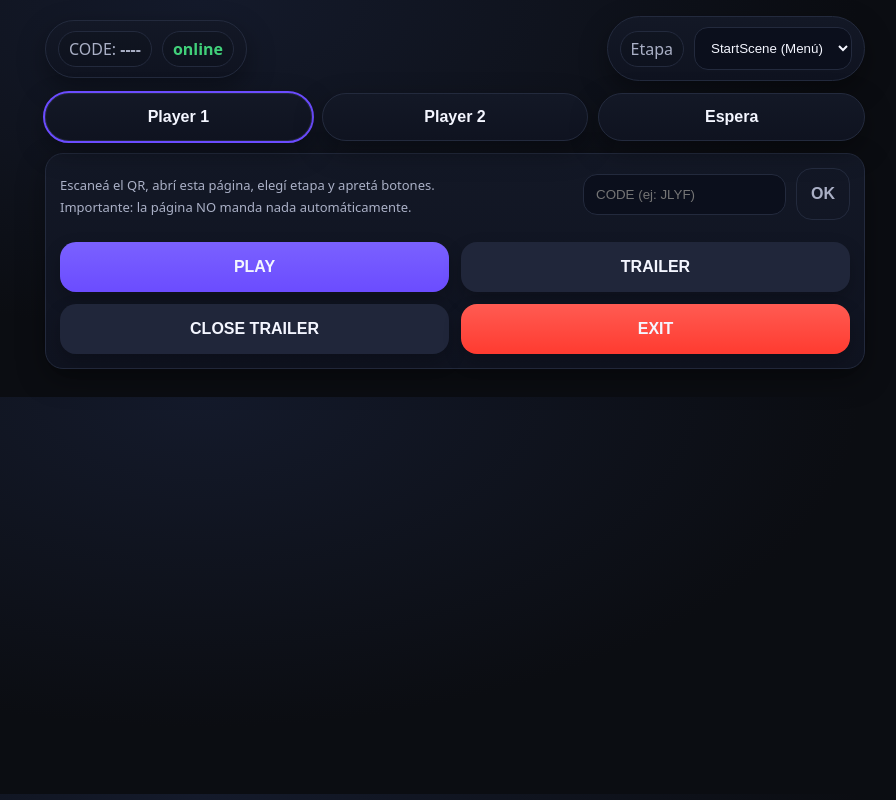
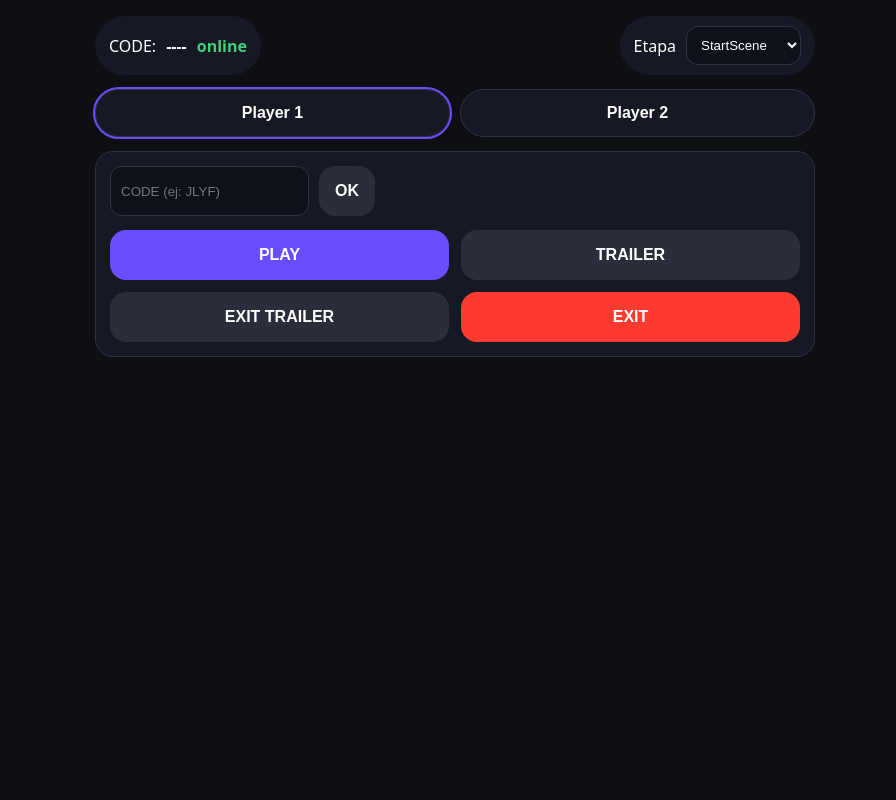
Before and after one commit to yaninaferesin-pixel/angry-remote, a website: page public/index.html in a window 1280 px wide. Shown: the whole page, without its empty margins (185-1081 px from the left). Drawn offline with Linux system fonts and the light colour scheme.

Commit message:
Update index.html

```diff
--- a/public/index.html
+++ b/public/index.html
@@ -1,92 +1,106 @@
 <!doctype html>
 <html lang="es">
 <head>
-  <meta charset="utf-8" />
-  <meta name="viewport" content="width=device-width,initial-scale=1" />
+<meta charset="utf-8">
+<meta name="viewport" content="width=device-width,initial-scale=1">
 <title>Angry Remote</title>
 
 <style>
 :root{
-      --bg:#0b0d12;
-      --panel:#131826;
-      --panel2:#0f1320;
-      --line:#232a3d;
-      --btn:#20263a;
-      --btnHi:#6b4cff;
+  --bg:#0e0f13;
+  --panel:#161823;
+  --btn:#2a2d3a;
+  --primary:#6b4cff;
   --danger:#ff3b30;
-      --text:#f4f6ff;
-      --muted:#aab0c6;
-      --radius:18px;
-      --shadow: 0 10px 28px rgba(0,0,0,.35);
-      font-family: system-ui, -apple-system, Segoe UI, Roboto, Arial, sans-serif;
+  --text:#ffffff;
+  --muted:#9aa0b6;
+  font-family: system-ui, -apple-system, Segoe UI, Roboto, Arial;
 }
 
-    body{margin:0;background:radial-gradient(1200px 600px at 30% 0%, #141a2b 0%, var(--bg) 55%); color:var(--text);}
-    .wrap{max-width:820px;margin:0 auto;padding:16px 14px 28px;}
-    .top{display:flex;gap:10px;flex-wrap:wrap;align-items:center;justify-content:space-between;margin-bottom:12px;}
-    .chip{
-      background:linear-gradient(180deg, var(--panel) 0%, var(--panel2) 100%);
-      border:1px solid var(--line);
+body{
+  margin:0;
+  background:var(--bg);
+  color:var(--text);
+}
+
+.wrap{
+  max-width:720px;
+  margin:auto;
+  padding:16px;
+}
+
+.top{
+  display:flex;
+  justify-content:space-between;
+  gap:10px;
+  flex-wrap:wrap;
+}
+
+.badge{
+  background:var(--panel);
+  padding:10px 14px;
   border-radius:999px;
-      padding:10px 12px;
-      display:flex;gap:10px;align-items:center;
-      box-shadow: var(--shadow);
+  display:flex;
+  gap:10px;
+  align-items:center;
 }
-    .pill{
-      border:1px solid var(--line);
-      border-radius:999px;
-      padding:6px 10px;
-      color:var(--muted);
-      background:rgba(0,0,0,.10);
+
+.ok{ color:#41d07a; font-weight:700; }
+
+.tabs{
+  display:flex;
+  gap:10px;
+  margin:14px 0;
 }
-    .ok{color:#41d07a;font-weight:800}
 
-    .tabs{display:flex;gap:10px;margin:12px 0;}
 .tab{
   flex:1;
-      background:linear-gradient(180deg, var(--panel) 0%, var(--panel2) 100%);
-      border:1px solid var(--line);
-      color:var(--text);
-      padding:14px 12px;
+  background:var(--panel);
+  border:1px solid #2d3146;
+  color:white;
+  padding:14px;
   border-radius:999px;
-      font-weight:800;
-      box-shadow: var(--shadow);
+  font-weight:700;
 }
-    .tab.active{outline:2px solid var(--btnHi);}
+
+.tab.active{
+  outline:2px solid var(--primary);
+}
 
 .panel{
-      background:linear-gradient(180deg, var(--panel) 0%, var(--panel2) 100%);
-      border-radius:var(--radius);
+  background:var(--panel);
+  border-radius:18px;
   padding:14px;
-      border:1px solid var(--line);
-      box-shadow: var(--shadow);
+  border:1px solid #2d3146;
 }
-    .row{display:flex;gap:10px;flex-wrap:wrap;align-items:center;justify-content:space-between;}
-    .hint{color:var(--muted);font-size:13px;margin-top:6px;line-height:1.2}
 
-    select,input{
-      background:#0b0f1c;
-      color:var(--text);
-      border:1px solid var(--line);
-      border-radius:14px;
-      padding:12px 12px;
-      outline:none;
+.grid{
+  display:grid;
+  grid-template-columns:1fr 1fr;
+  gap:12px;
+  margin-top:14px;
 }
-    input{min-width:140px}
 
-    .grid{display:grid;grid-template-columns:1fr 1fr;gap:12px;margin-top:14px;}
 button{
-      border:0;border-radius:16px;padding:16px 14px;font-weight:900;
-      background:var(--btn);color:var(--text);font-size:16px;
-      box-shadow: 0 8px 18px rgba(0,0,0,.22);
-      transition: transform .05s ease;
+  border:0;
+  border-radius:16px;
+  padding:16px;
+  font-size:16px;
+  font-weight:800;
+  background:var(--btn);
+  color:white;
 }
-    button:active{transform: scale(.99);}
-    button.primary{background:linear-gradient(180deg, #7a61ff 0%, var(--btnHi) 100%);}
-    button.danger{background:linear-gradient(180deg, #ff5b52 0%, var(--danger) 100%);}
-    button.ghost{background:transparent;border:1px solid var(--line);box-shadow:none;color:var(--muted);}
 
-    .spacer{height:8px}
+button.primary{ background:var(--primary); }
+button.danger{ background:var(--danger); }
+
+input, select{
+  background:#0f111a;
+  color:white;
+  border:1px solid #2d3146;
+  border-radius:12px;
+  padding:10px;
+}
 </style>
 </head>
 
@@ -94,196 +108,119 @@
 <div class="wrap">
 
   <div class="top">
-      <div class="chip">
-        <div class="pill">CODE: <b id="codeLabel">----</b></div>
-        <div class="pill"><span class="ok" id="online">online</span></div>
+    <div class="badge">
+      CODE: <b id="codeLabel">----</b>
+      <span class="ok">online</span>
     </div>
 
-      <div class="chip">
-        <span class="pill">Etapa</span>
+    <div class="badge">
+      Etapa
       <select id="stage">
-          <option value="start">StartScene (Menú)</option>
-          <option value="select">LevelSelect</option>
-          <option value="level">Level (Gameplay)</option>
-          <option value="wait">Espera (Linda)</option>
+        <option value="start">StartScene</option>
+        <option value="select">Level Select</option>
+        <option value="level">Gameplay</option>
       </select>
     </div>
   </div>
 
   <div class="tabs">
-      <button class="tab active" id="tabP1">Player 1</button>
-      <button class="tab" id="tabP2">Player 2</button>
-      <button class="tab" id="tabW">Espera</button>
+    <button class="tab active" id="p1">Player 1</button>
+    <button class="tab" id="p2">Player 2</button>
   </div>
 
   <div class="panel">
-      <div class="row">
-        <div>
-          <div class="hint">Escaneá el QR, abrí esta página, elegí etapa y apretá botones.</div>
-          <div class="hint">Importante: la página NO manda nada automáticamente.</div>
+    <div style="display:flex; gap:10px;">
+      <input id="codeInput" placeholder="CODE (ej: JLYF)">
+      <button id="save">OK</button>
     </div>
 
-        <div class="row">
-          <input id="codeInput" placeholder="CODE (ej: JLYF)" />
-          <button class="ghost" id="saveCode">OK</button>
-        </div>
-      </div>
-
-      <div class="spacer"></div>
     <div id="buttons" class="grid"></div>
   </div>
 
 </div>
 
 <script>
-  // ---------- Estado ----------
-  const qs = new URLSearchParams(location.search);
-
-  // Default: START (menú). Si viene por URL, lo usamos.
 const state = {
-    code: (qs.get("code") || "").toUpperCase().trim(),
-    player: (qs.get("player") || "P1").toUpperCase(),
-    stage: (qs.get("stage") || "start").toLowerCase()
+  code:"",
+  player:"P1",
+  stage:"start"   // 👈 SIEMPRE arranca en StartScene
 };
 
-  // Normalizamos valores permitidos
-  if(!["P1","P2","WAIT"].includes(state.player)) state.player = "P1";
-  if(!["start","select","level","wait"].includes(state.stage)) state.stage = "start";
+const buttonsEl = document.getElementById("buttons");
+const codeLabel = document.getElementById("codeLabel");
+const stageSel  = document.getElementById("stage");
 
-  const codeLabel = document.getElementById("codeLabel");
-  const codeInput = document.getElementById("codeInput");
-  const stageSel  = document.getElementById("stage");
-  const buttonsEl = document.getElementById("buttons");
+function send(cmd){
+  if(!state.code){ alert("Falta CODE"); return; }
 
-  function setPlayer(p){
-    state.player = p;
-    document.getElementById("tabP1").classList.toggle("active", p==="P1");
-    document.getElementById("tabP2").classList.toggle("active", p==="P2");
-    document.getElementById("tabW").classList.toggle("active", p==="WAIT");
-    renderButtons();
-    updateUrl();
+  fetch("/api/send",{
+    method:"POST",
+    headers:{ "Content-Type":"application/json" },
+    body:JSON.stringify({
+      code:state.code,
+      player:state.player,
+      cmd: `${state.player}_${cmd}`
+    })
+  });
 }
 
-  function setStage(s){
-    state.stage = s;
-    stageSel.value = s;
-    renderButtons();
-    updateUrl();
-  }
-
-  function setCode(c){
-    state.code = (c || "").toUpperCase().trim();
-    codeLabel.textContent = state.code || "----";
-    codeInput.value = state.code;
-    updateUrl();
-  }
-
-  function updateUrl(){
-    const url = new URL(location.href);
-    if(state.code) url.searchParams.set("code", state.code); else url.searchParams.delete("code");
-    url.searchParams.set("stage", state.stage);
-    url.searchParams.set("player", state.player);
-    history.replaceState({}, "", url.toString());
-  }
-
-  async function send(cmd, data=null){
-    if(!state.code){ alert("Falta CODE"); return; }
-
-    try{
-      const r = await fetch("/api/send",{
-        method:"POST",
-        headers:{ "Content-Type":"application/json" },
-        body: JSON.stringify({ code: state.code, player: state.player, cmd, data })
-      });
-
-      if(!r.ok){
-        const txt = await r.text().catch(()=> "");
-        alert("No pude enviar ("+r.status+"). " + txt);
-        return;
-      }
-
-      navigator.vibrate?.(25);
-
-    }catch(e){
-      alert("No pude enviar. ¿Servidor dormido? Reintentá.");
-    }
-  }
-
-  // ---------- Botones por etapa (solo lo que corresponde) ----------
-  // NOTA: Los comandos se envían como:
-  //   P1_PLAY, P2_TRAILER, WAIT_LINDAACCION0, etc.
 const BUTTONS = {
-    start: [
-      ["PLAY", "PLAY", "primary"],
-      ["TRAILER", "TRAILER", ""],
-      ["CLOSE TRAILER", "EXITTRAILER", ""],
-      ["EXIT", "EXIT", "danger"]
+  start:[
+    ["PLAY","PLAY","primary"],
+    ["TRAILER","TRAILER"],
+    ["EXIT TRAILER","EXITTRAILER"],
+    ["EXIT","EXIT","danger"]
   ],
-    select: [
-      ["LEFT", "LEFT", ""],
-      ["RIGHT", "RIGHT", ""],
-      ["PLAY", "PLAY", "primary"],
-      ["HOME", "HOME", ""],
-      ["EXIT", "EXIT", "danger"]
+  select:[
+    ["LEFT","LEFT"],
+    ["RIGHT","RIGHT"],
+    ["PLAY","PLAY","primary"],
+    ["EXIT","EXIT","danger"]
   ],
-    level: [
-      ["OVEJITA", "OVEJITA", "primary"],
-      ["PODER OVEJITA", "OVEJITAENOJADAPODER", ""],
-      ["PATITO", "PATITO", "primary"],
-      ["PODER PATITO", "PATITOENOJADOPODER", ""],
-      ["CABRITA", "CABRITA", "primary"],
-      ["PODER CABRITA", "CABRITAENOJADAPODER", ""],
-      ["CARPINCHA", "CARPINCHA", "primary"],
-      ["PODER CARPINCHA", "CARPINCHAENOJADAPODER", ""],
-      ["VAQUITA", "VAQUITA", "primary"],
-      ["PODER VAQUITA", "VAQUITAENOJADAPODER", ""],
-      ["PODER ARGENTINO", "PODERARGENTINO", "primary"],
-      ["HOME", "HOME", ""],
-      ["EXIT", "EXIT", "danger"]
-    ],
-    wait: [
-      ["LINDA 0", "LINDAACCION0", "primary"],
-      ["LINDA 1", "LINDAACCION1", "primary"],
-      ["LINDA 2", "LINDAACCION2", "primary"],
-      ["LINDA 3", "LINDAACCION3", "primary"]
+  level:[
+    ["OVEJITA","OVEJITA","primary"],
+    ["OVEJITA PODER","OVEJITAENOJADAPODER"],
+    ["PATITO","PATITO","primary"],
+    ["PATITO PODER","PATITOENOJADOPODER"],
+    ["RESTART","RESTART"],
+    ["EXIT","EXIT","danger"]
   ]
 };
 
-  function renderButtons(){
-    const list = BUTTONS[state.stage] || [];
-    buttonsEl.innerHTML = "";
+function render(){
+  buttonsEl.innerHTML="";
+  BUTTONS[state.stage].forEach(([label,cmd,css])=>{
+    const b=document.createElement("button");
+    b.textContent=label;
+    if(css) b.classList.add(css);
+    b.onclick=()=>send(cmd);
+    buttonsEl.appendChild(b);
+  });
+}
 
-    for(const [label, cmd, css] of list){
-      const b = document.createElement("button");
-      b.textContent = label;
-      if(css) b.classList.add(css);
-
-      b.onclick = () => {
-        // Prefijo por jugador (P1_/P2_) salvo WAIT
-        const full = (state.player === "WAIT")
-          ? `WAIT_${cmd}`
-          : `${state.player}_${cmd}`;
-        send(full);
+document.getElementById("save").onclick=()=>{
+  state.code = document.getElementById("codeInput").value.toUpperCase().trim();
+  codeLabel.textContent = state.code;
 };
 
-      buttonsEl.appendChild(b);
-    }
-  }
+document.getElementById("p1").onclick=()=>{
+  state.player="P1";
+  document.getElementById("p1").classList.add("active");
+  document.getElementById("p2").classList.remove("active");
+};
 
-  // ---------- Events ----------
-  document.getElementById("tabP1").onclick = () => setPlayer("P1");
-  document.getElementById("tabP2").onclick = () => setPlayer("P2");
-  document.getElementById("tabW").onclick  = () => setPlayer("WAIT");
+document.getElementById("p2").onclick=()=>{
+  state.player="P2";
+  document.getElementById("p2").classList.add("active");
+  document.getElementById("p1").classList.remove("active");
+};
 
-  stageSel.onchange = () => setStage(stageSel.value);
+stageSel.onchange=()=>{
+  state.stage=stageSel.value;
+  render();
+};
 
-  document.getElementById("saveCode").onclick = () => setCode(codeInput.value);
-
-  // ---------- Init ----------
-  setCode(state.code);
-  setStage(state.stage);
-  setPlayer(state.player);
-  renderButtons();
+render(); // 👈 render inicial SIN mandar comandos
 </script>
 </body>
 </html>
```
Lines whose indentation alone changed are shown as unchanged.
